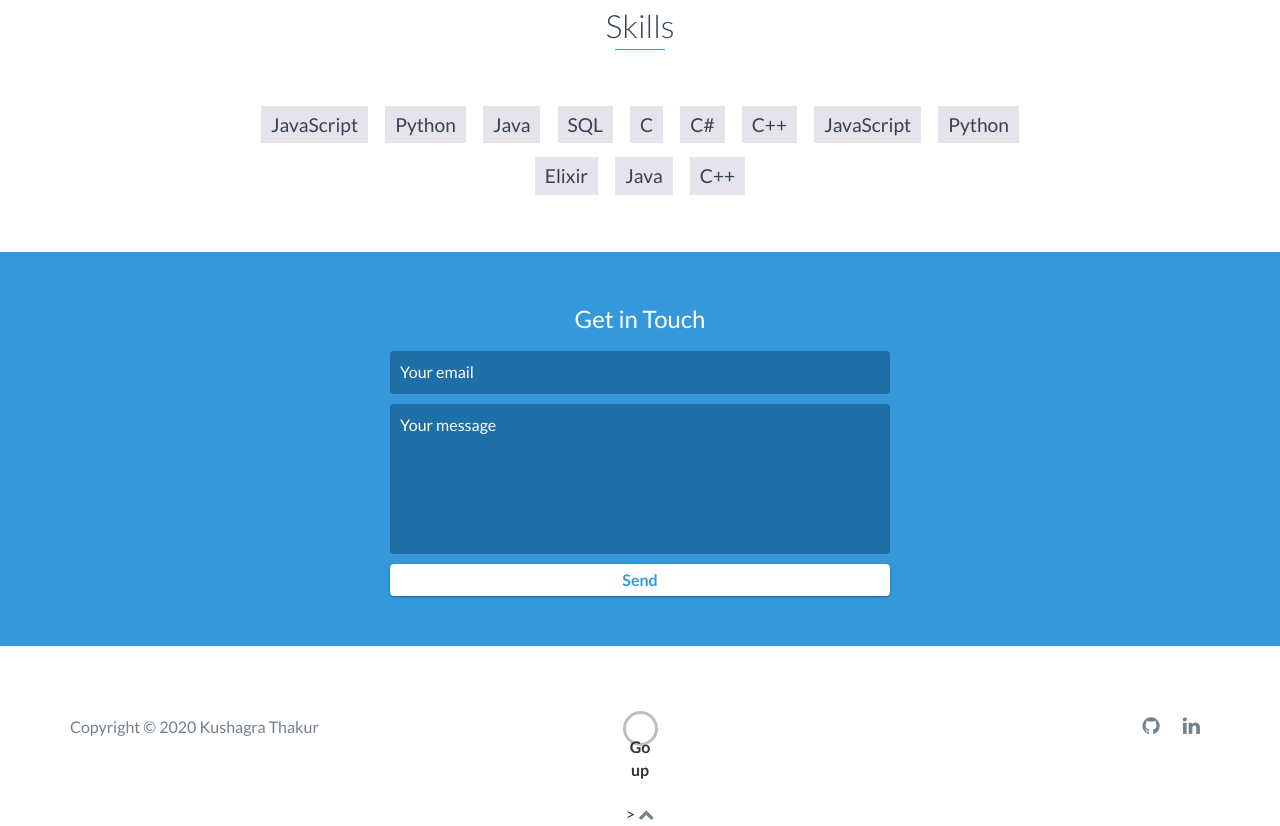
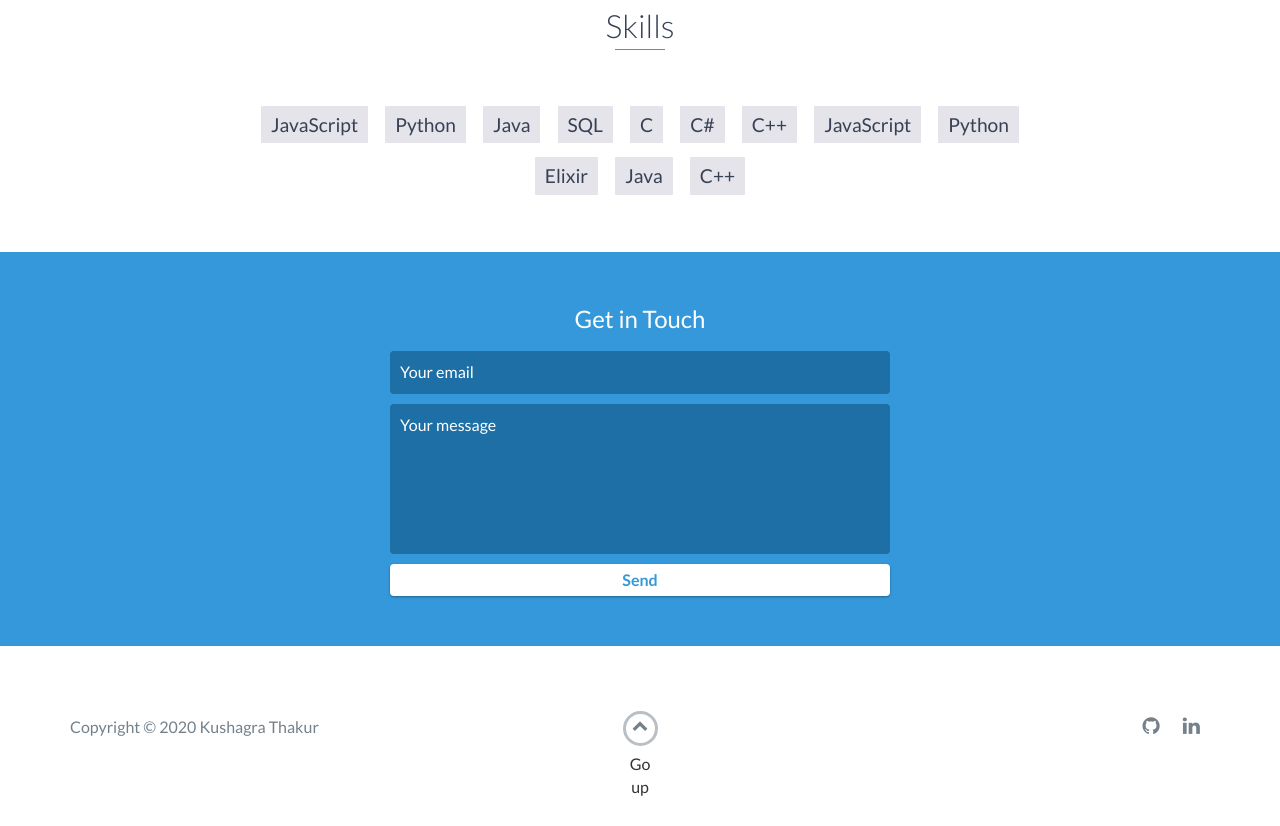
Before and after one commit to AdmiralGallade/AdmiralGallade.github.io, a website: page index.html in a window 1280 px wide. Shown: the part 3366-4192 px from the top of the page. After the commit the page ends 4166 px from the top, so only its background shows below. Drawn offline with nearby package versions, Linux system fonts and the light colour scheme.

Commit message:
Update index.html

```diff
--- a/index.html
+++ b/index.html
@@ -235,9 +235,8 @@
                 </div>
                 <div class="col-sm-2 top">
                     <span id="to-top">
-                        <h4>Go up</h4>>
                         <i class="fa fa-chevron-up" aria-hidden="true"></i>
-
+                        <center><p>Go up</p></center>
                     </span>
                 </div>
                 <div class="col-sm-5 social">
```
